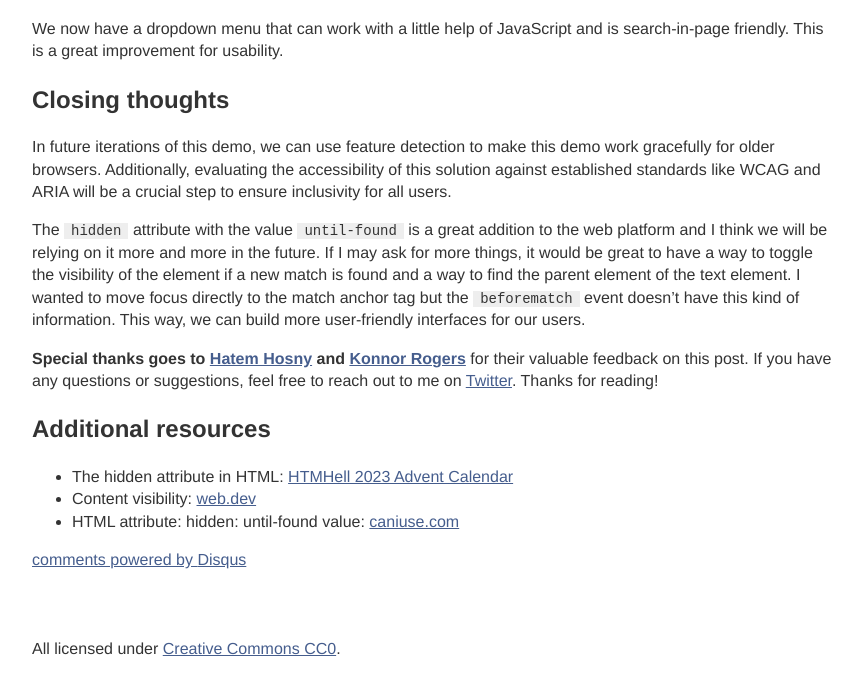
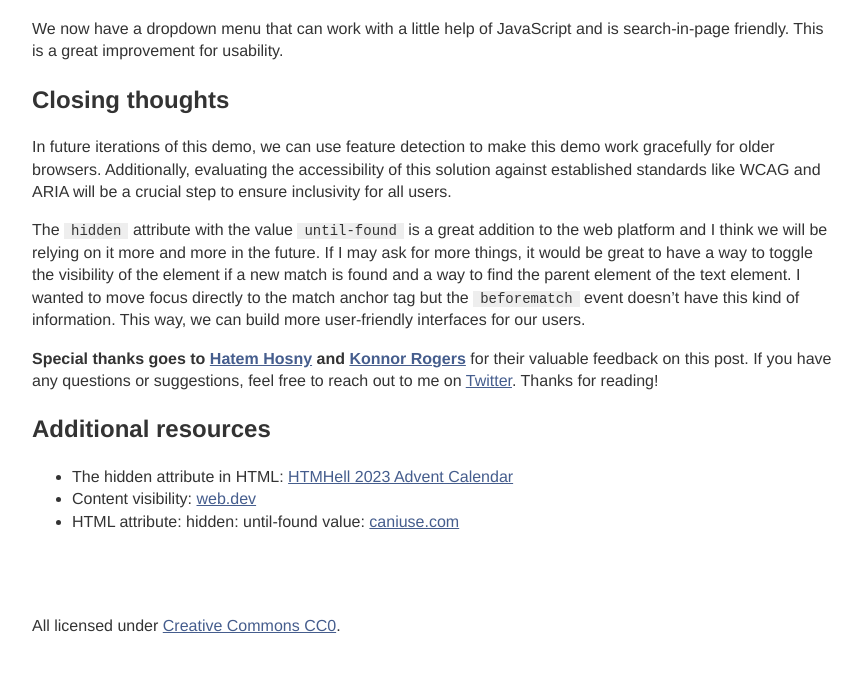
Before and after one commit to ahmadalfy/blog, a Jekyll site: the page built from _posts/2024-04-13-search-friendly-dropdown-menu.md, in a window 1280 px wide and 1400 px high, scrolled down 5660 px, cut to the strip 696-1391 px from the top of the window. Shown: the whole strip, without its empty margins (208-1070 px from the left). Built offline with Jekyll 4.4.1, drawn with Linux system fonts in a browser that asks for light colours; some web fonts are replaced; comment, search, counter and statistics services are not loaded; part of the change alters nothing that is shown.

```diff
--- a/_layouts/post.html
+++ b/_layouts/post.html
@@ -18,14 +18,19 @@ type: post
 <script src="{{site.url}}/scripts/prism.js?v=1.1"></script>
 {% endif %}
 
-<div id="disqus_thread"></div>
-<script type="text/javascript">
-    var disqus_shortname = 'ahmadalfys';
-    (function() {
-        var dsq = document.createElement('script'); dsq.type = 'text/javascript'; dsq.async = true;
-        dsq.src = '//' + disqus_shortname + '.disqus.com/embed.js';
-        (document.getElementsByTagName('head')[0] || document.getElementsByTagName('body')[0]).appendChild(dsq);
-    })();
+<script src="https://giscus.app/client.js"
+  data-repo="ahmadalfy/blog"
+  data-repo-id="MDEwOlJlcG9zaXRvcnkyMjI0OTc3NA=="
+  data-category="Announcements"
+  data-category-id="DIC_kwDOAVOBLs4CuepX"
+  data-mapping="pathname"
+  data-strict="0"
+  data-reactions-enabled="1"
+  data-emit-metadata="0"
+  data-input-position="top"
+  data-theme="light"
+  data-lang="en"
+  data-loading="lazy"
+  crossorigin="anonymous"
+  async>
 </script>
-<noscript>Please enable JavaScript to view the <a href="http://disqus.com/?ref_noscript">comments powered by Disqus.</a></noscript>
-<a href="http://disqus.com" class="dsq-brlink">comments powered by <span class="logo-disqus">Disqus</span></a>
--- a/css/main.css
+++ b/css/main.css
@@ -65,10 +65,6 @@ a {
 
 iframe {
 	border: 1px solid #ccc;
-}
-
-iframe[src^='https://disqus.com/'] {
-	border: 0;
 }
 
 .wrapper {
```
